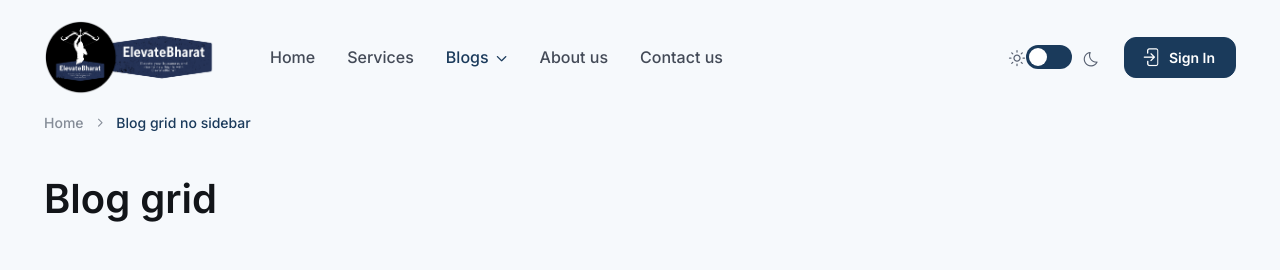
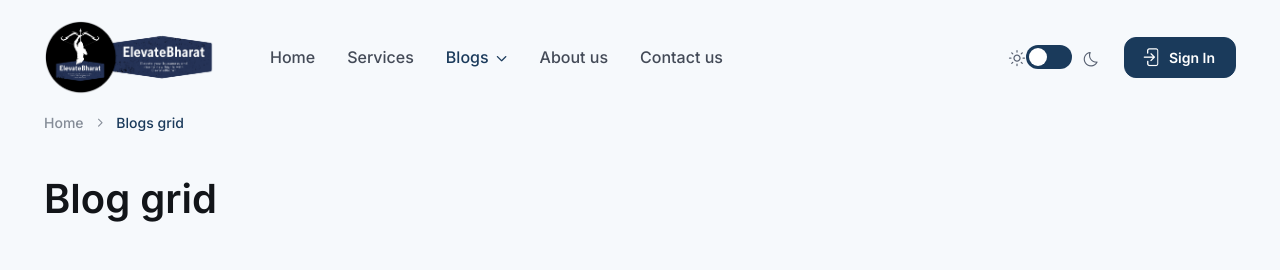
Before and after one commit to Elevatexindia/Beta-Domain, a Django app: page /blogs/ in a window 1280 px wide. Shown: the top 270 px of the page. Run offline with Django 5.2, Linux system fonts and the light colour scheme; data comes from the database, SQL or seed files in the repository; data that the repository does not hold is empty; parts of the project's set-up code (start-up, migrations or seed data) failed here and were passed over; some libraries are stand-ins or nearby versions; some web fonts are replaced.

Commit message:
Update blog.html

```diff
--- a/Blog/templates/blog.html
+++ b/Blog/templates/blog.html
@@ -133,7 +133,7 @@
         <nav aria-label="breadcrumb">
           <ol class="pt-lg-3 pb-lg-4 pb-2 breadcrumb">
             <li class="breadcrumb-item"><a href="/home/">Home</a></li>
-            <li class="breadcrumb-item active" aria-current="page">Blog grid no sidebar</li>
+            <li class="breadcrumb-item active" aria-current="page">Blogs grid</li>
           </ol>
         </nav>
 
```
